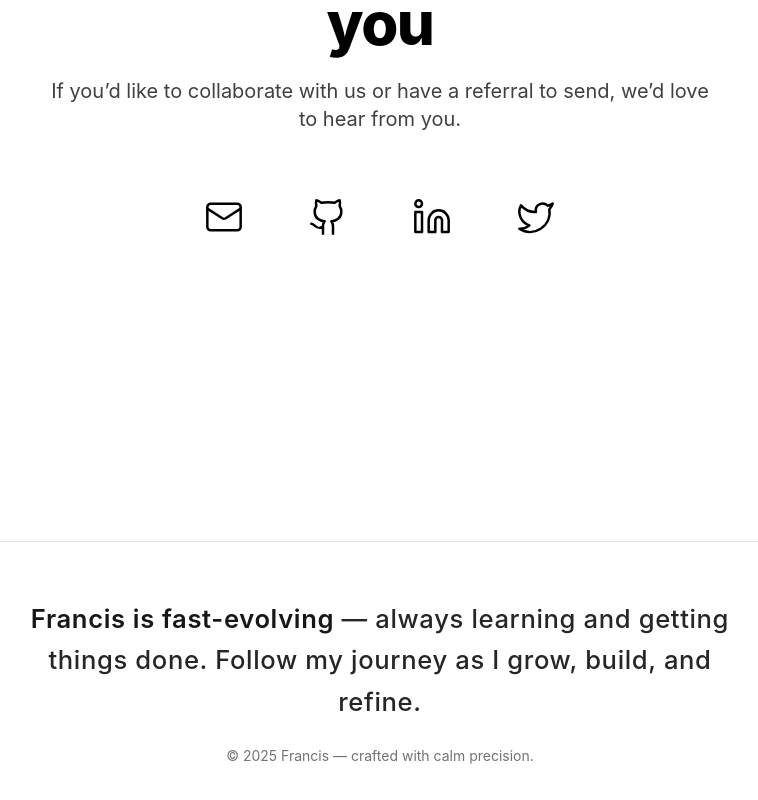
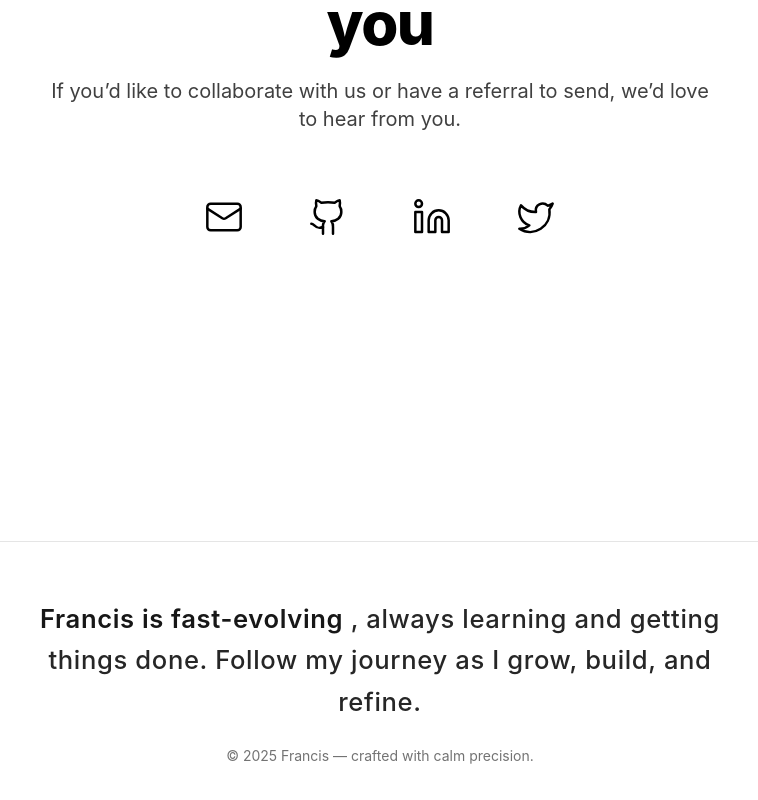
Before and after one commit to ohanyere/portfolio, a React (Vite) app: page / in a window 1280 px wide. Shown: the part 2863-3663 px from the top of the page, without its empty margins (260-1018 px from the left). Built offline with nearby package versions, Linux system fonts and the light colour scheme; a web font is replaced by a local one.

Commit message:
fix(Footer.txs) fix : text change

```diff
--- a/src/components/Footer.tsx
+++ b/src/components/Footer.tsx
@@ -9,7 +9,7 @@ export default function Footer() {
           <span className="font-semibold text-neutral-900">
             Francis is fast-evolving
           </span>{" "}
-          — always learning and getting things done. Follow my journey as I
+          , always learning and getting things done. Follow my journey as I
           grow, build, and refine.
         </p>
 
```
